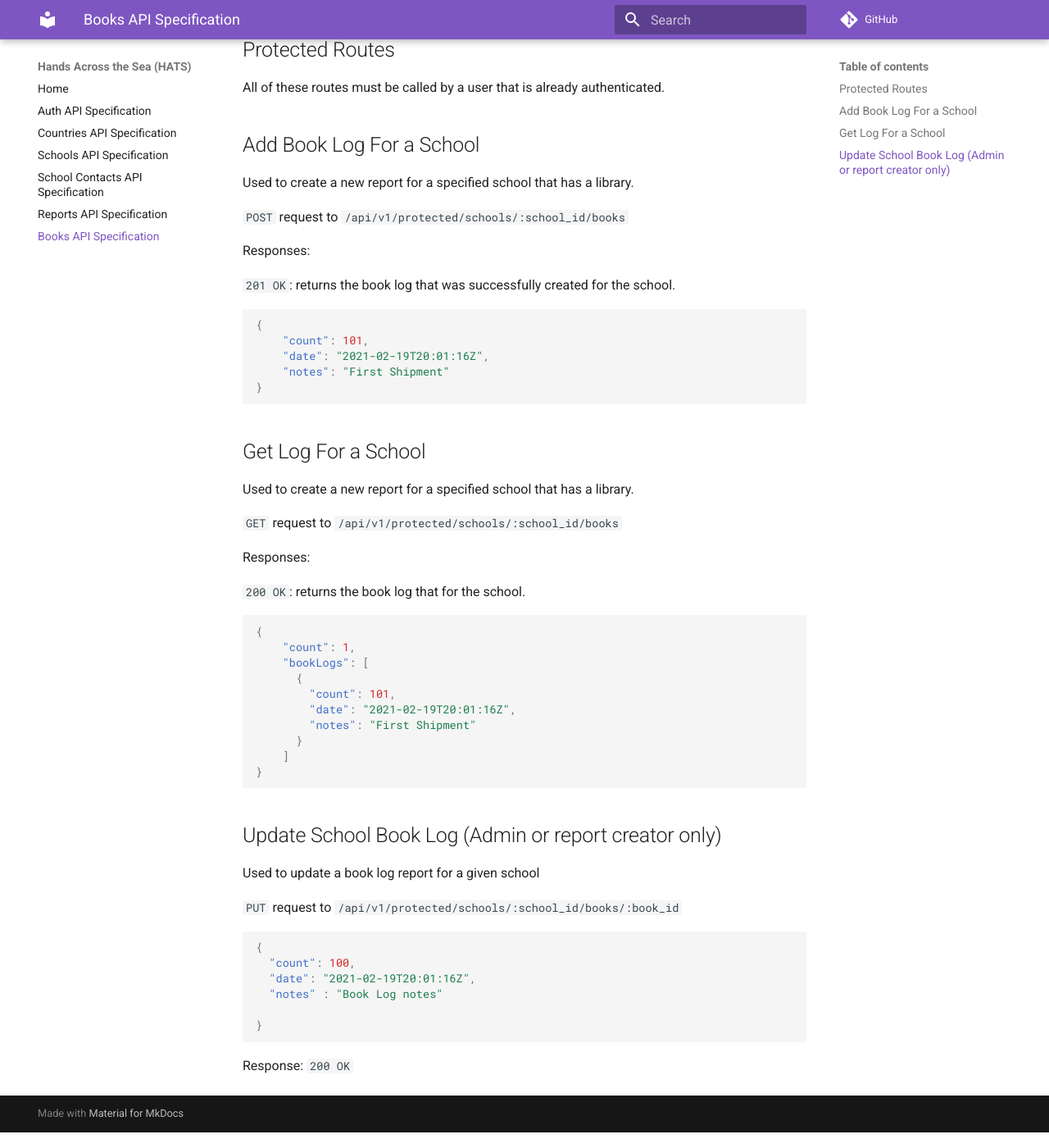
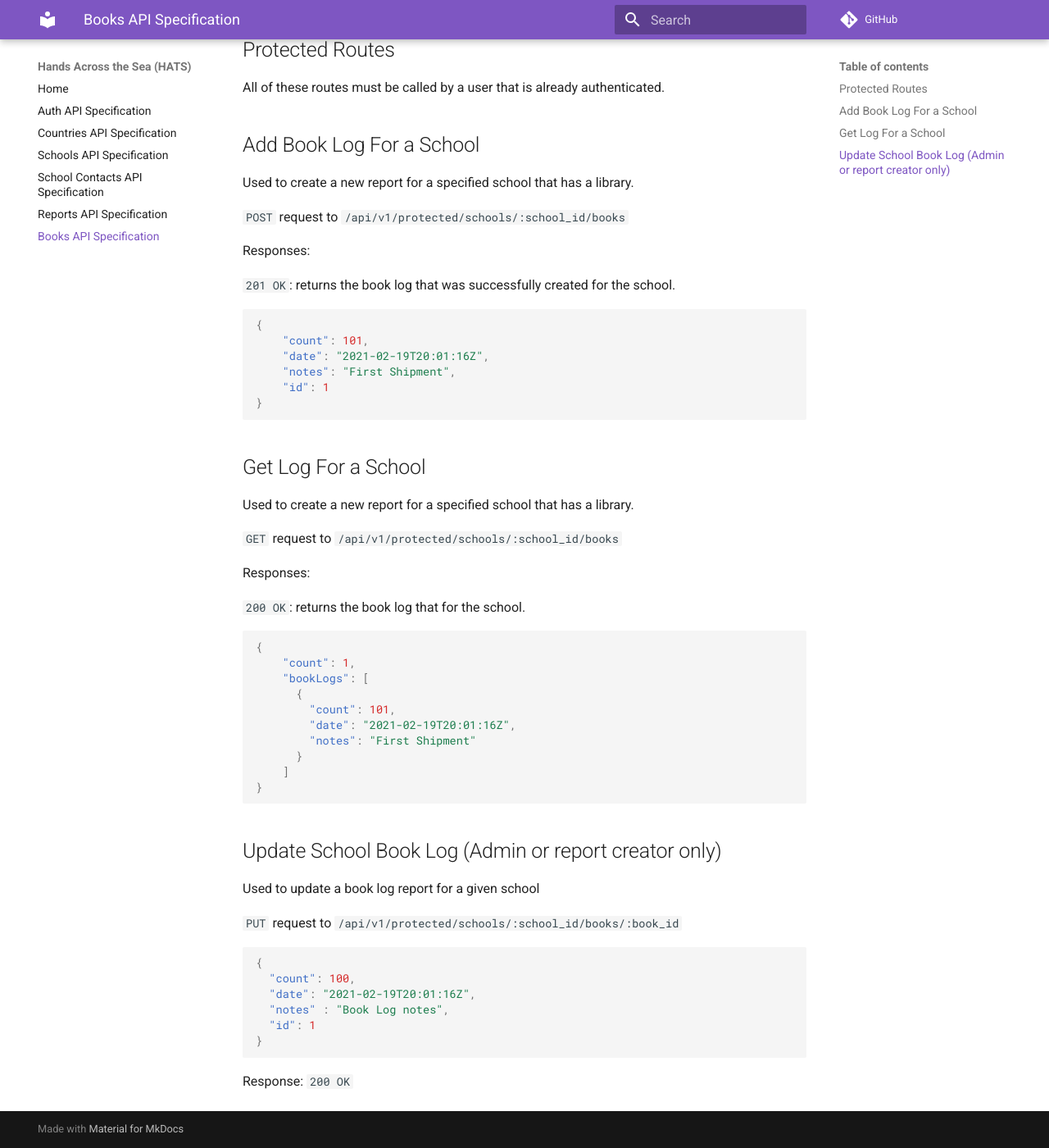
Before and after one commit to Code-4-Community/c4c-dev-docs, an MkDocs documentation site: the page built from docs/hats/api-spec-school-books.md, in a window 1280 px wide and 1400 px high, scrolled down 185 px. Shown: the whole window at 82% size. Built offline with MkDocs 1.6.1 and Material for MkDocs 9.7.7, drawn with Linux system fonts in a browser that asks for light colours; comment, search, counter and statistics services are not loaded.

Commit message:
Added ID field

````diff
--- a/docs/hats/api-spec-school-books.md
+++ b/docs/hats/api-spec-school-books.md
@@ -17,7 +17,8 @@ Responses:
 {
     "count": 101,
     "date": "2021-02-19T20:01:16Z",
-    "notes": "First Shipment"
+    "notes": "First Shipment",
+    "id": 1
 }
 ```
 
@@ -52,8 +53,8 @@ Used to update a book log report for a given school
 {
   "count": 100,
   "date": "2021-02-19T20:01:16Z",
-  "notes" : "Book Log notes"
-
+  "notes" : "Book Log notes",
+  "id": 1
 }
 ```
 Response: `200 OK`
````
